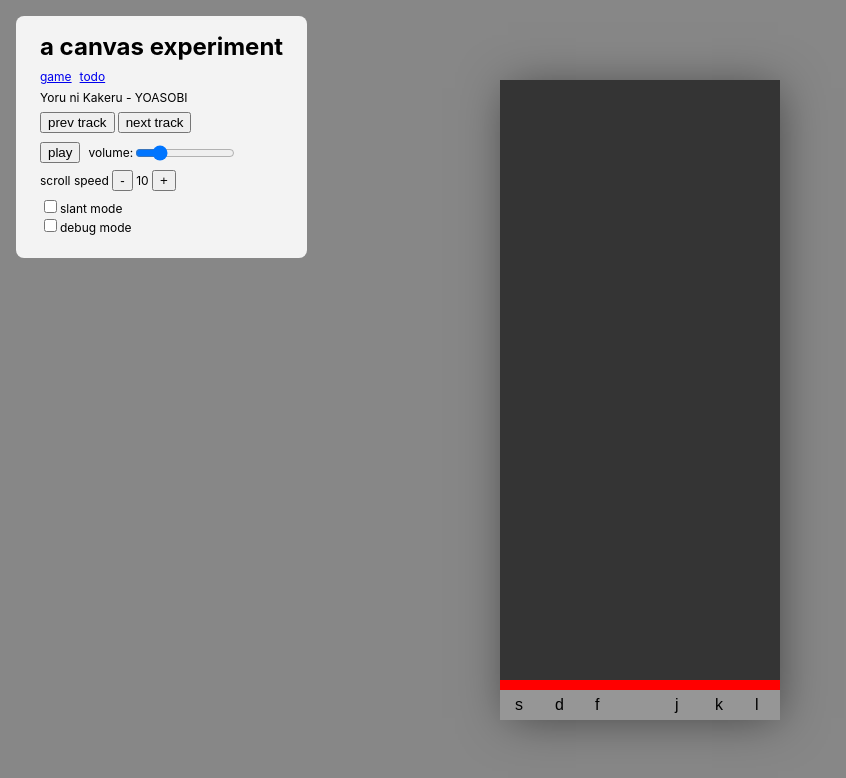
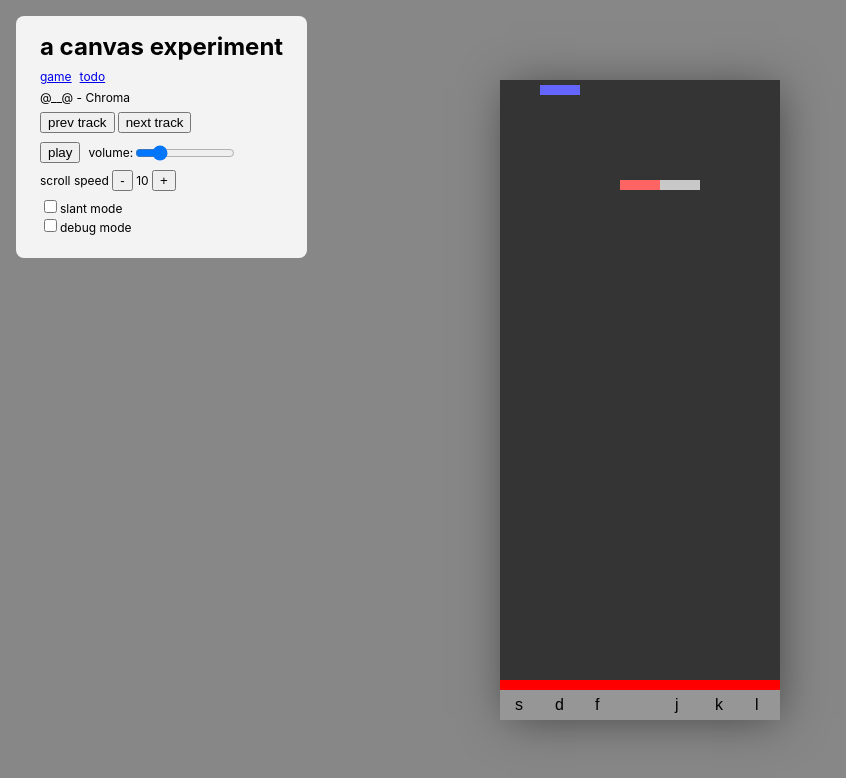
Before and after one commit to johngohrw/mini-mania, a Next.js app: page / in a window 1280 px wide. Shown: the top 778 px of the page, without its empty margins (0-846 px from the left). Built offline with nearby package versions, Linux system fonts and the light colour scheme.

Commit message:
fix: reorder songs

```diff
--- a/data/songs.js
+++ b/data/songs.js
@@ -9,38 +9,38 @@ import romance from "../public/songs/1577144 YOASOBI - Romance/YOASOBI - Romance
 
 export const songs = {
   0: {
+    name: "@__@",
+    artist: "Chroma",
+    notes: convertNotes(at__at.notes),
+    url: "./songs/1738412 Chroma - [@__@]/audio.mp3",
+    keys: 7,
+  },
+  1: {
     name: "Yoru ni Kakeru",
     artist: "YOASOBI",
     notes: convertNotes(yoasobiYoruNiKakeruSong.notes, 70),
     url: "./songs/1299810 YOASOBI - Yoru ni Kakeru/audio.mp3",
     keys: 7,
   },
-  1: {
+  2: {
     name: "Sayonara Trip",
     artist: "Dormir",
     notes: convertNotes(testSong.notes),
     url: "./songs/Dormir - Sayonara Trip/Sayonara Trip.mp3",
     keys: 4,
   },
-  2: {
+  3: {
     name: "Koi Yomi Zakura",
     artist: "Loos",
     notes: convertNotes(loosSong.notes, 68.6),
     url: "./songs/128855 Loos - Koi Yomi Zakura/loos - Omoi Yoshino.mp3",
     keys: 7,
   },
-  3: {
+  4: {
     name: "Lapis",
     artist: "SHIKI",
     notes: convertNotes(lapisSong.notes),
     url: "./songs/1652458 SHIKI - Lapis/audio.mp3",
-    keys: 7,
-  },
-  4: {
-    name: "@__@",
-    artist: "Chroma",
-    notes: convertNotes(at__at.notes),
-    url: "./songs/1738412 Chroma - [@__@]/audio.mp3",
     keys: 7,
   },
   5: {
```
